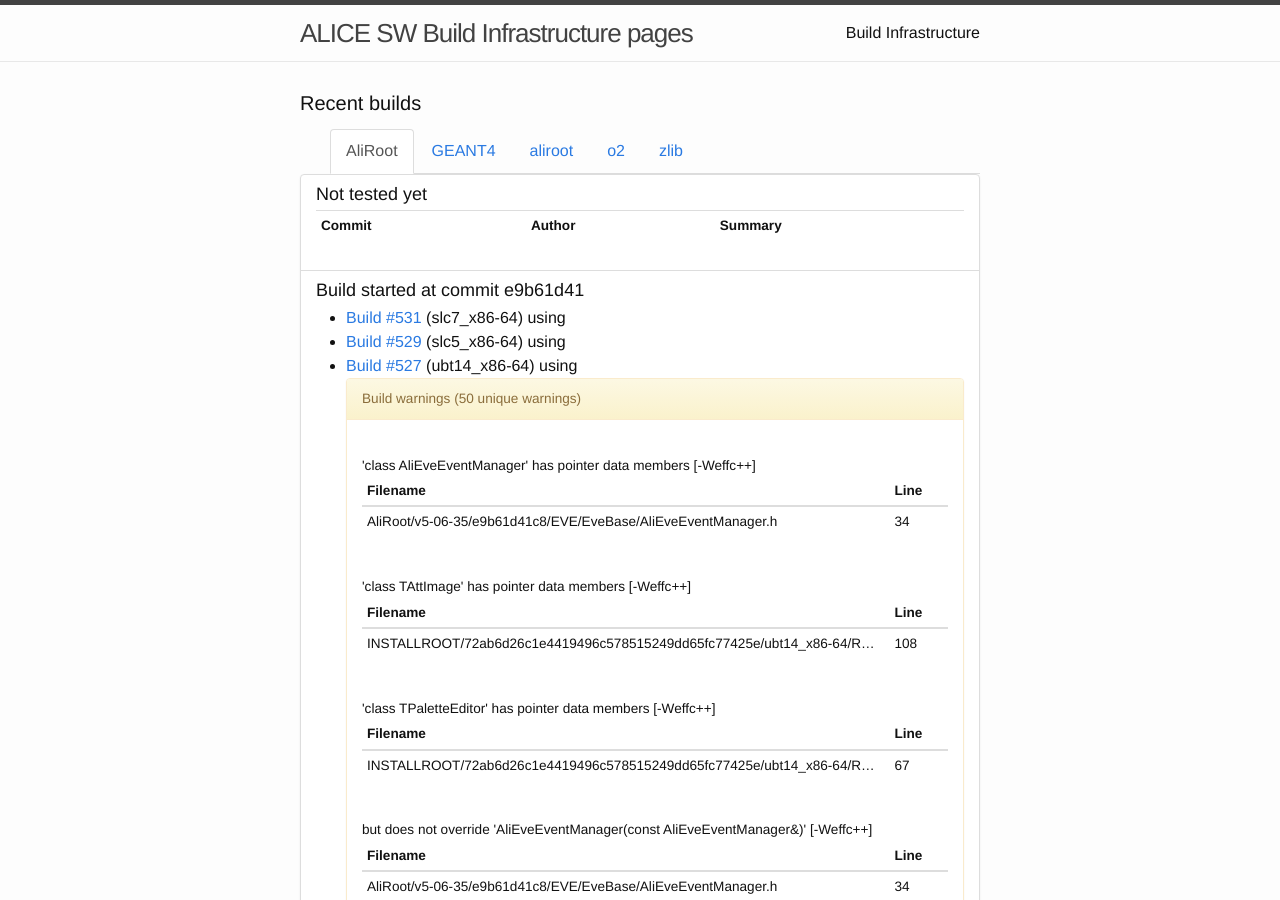
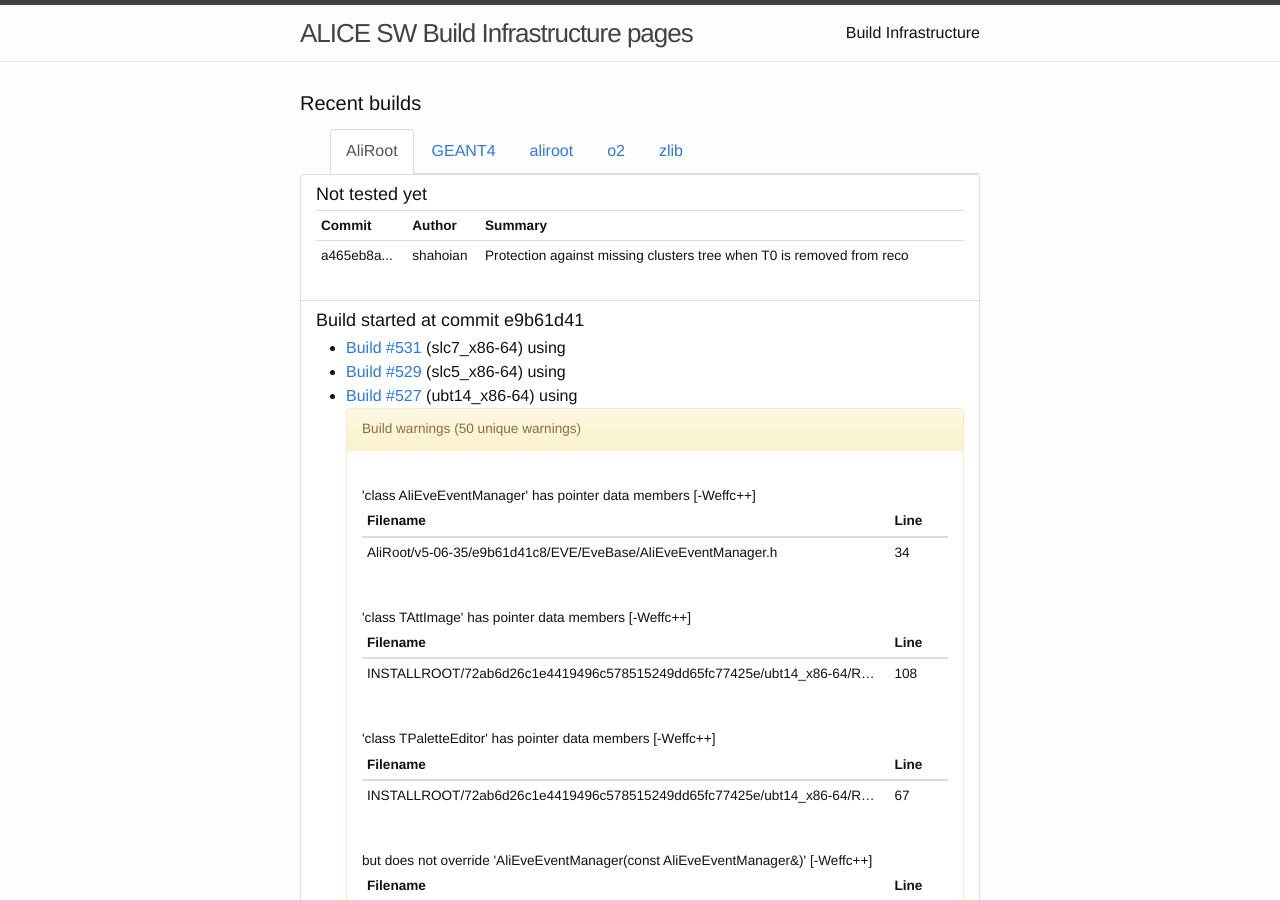
Before and after one commit to alisw/alisw.github.io, a Jekyll site: the page built from index.html, in a window 1280 px wide and 900 px high. Built offline with Jekyll 4.4.1, drawn with Linux system fonts in a browser that asks for light colours; nearby versions of some CDN libraries.

Commit message:
Updated results.

```diff
--- a/_data/commits-aliroot-master.yaml
+++ b/_data/commits-aliroot-master.yaml
@@ -1,3 +1,8 @@
+-
+ commit: "a465eb8ab3fbeb89c617ad1d358ad6c77f677f0d"
+ message: >-
+    Protection against missing clusters tree when T0 is removed from reco
+ author: !!str shahoian
 -
  commit: "e9b61d41c8917127414f1331a02e89a0a9390725"
  message: >-
```
